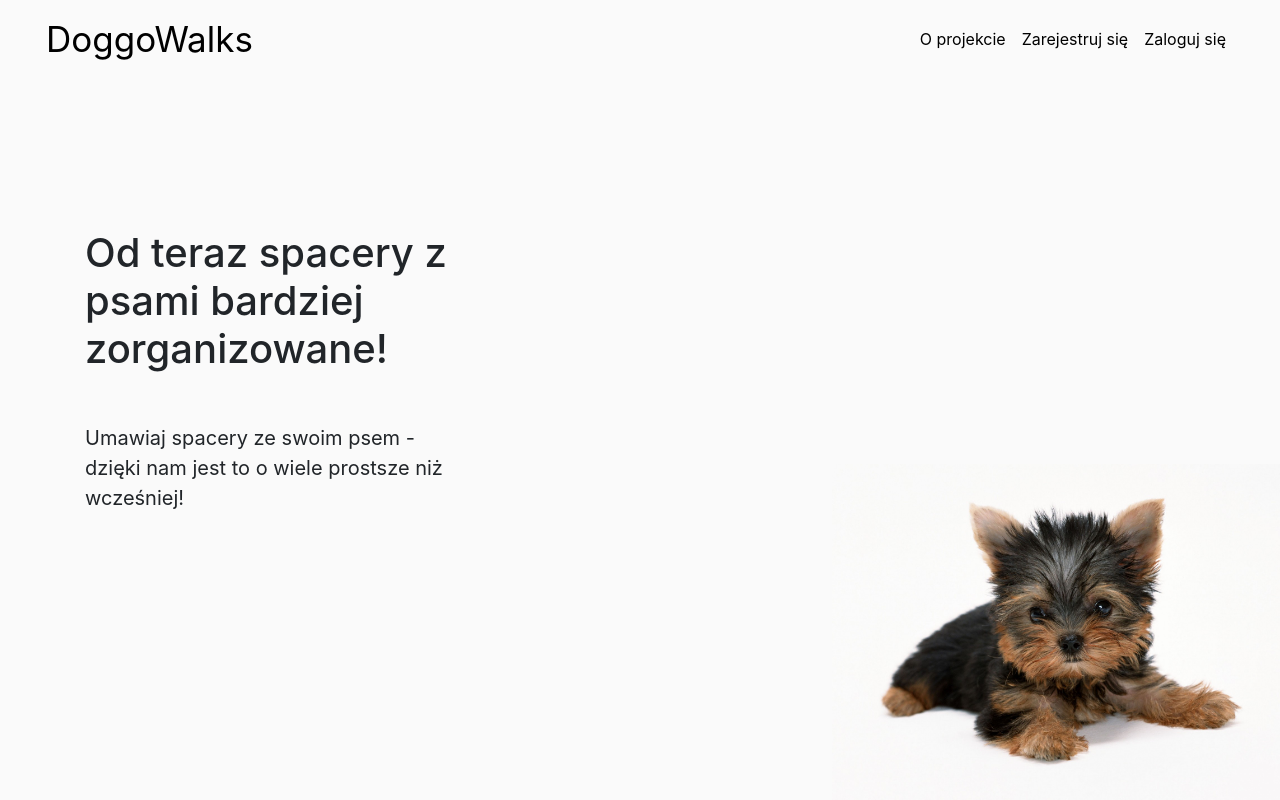
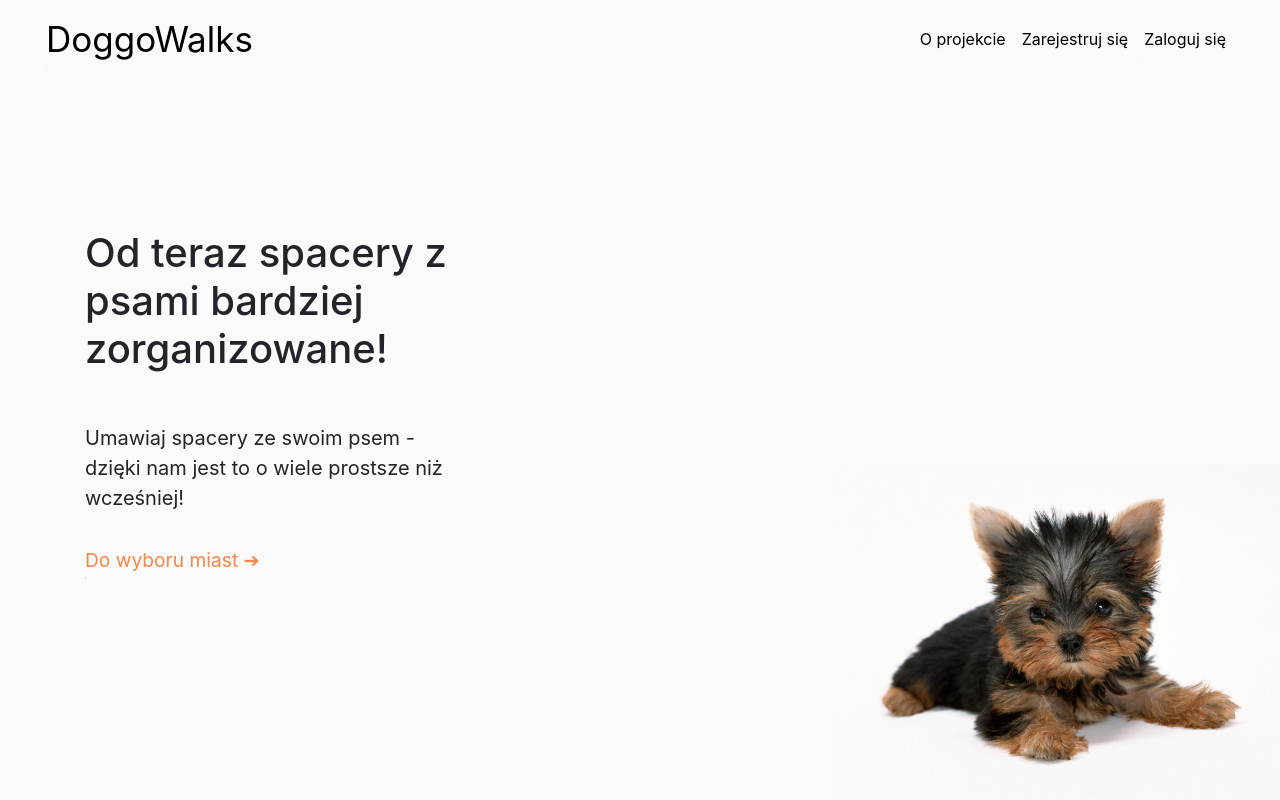
Before and after one commit to Rollermix/Inzynierka, a PHP site: page /moodle/views/contents/start.php in a window 1280 px wide. Run offline with PHP 8.4, Linux system fonts and the light colour scheme.

Commit message:
chore(view): aktualizacja widokow - tabela z miastami

```diff
--- a/assets/css/main.css
+++ b/assets/css/main.css
@@ -15,6 +15,68 @@ body {
 .container > .title > .subtitle {
     margin-top: 50px;
     font-size: 20px;
+}
+
+.container > .go-to-cities {
+    margin-top: 30px;
+}
+
+.container > .go-to-cities > a {
+    text-decoration: none;
+    font-size: 1.2rem;
+}
+
+/* Underline styles */
+a {
+    display: inline-block;
+    position: relative;
+    padding: 0.2em 0;
+    color: #f58646;
+}
+
+/* Fade in */
+a::after {
+    content: '';
+    position: absolute;
+    bottom: 0;
+    left: 0;
+    width: 100%;
+    height: 0.1em;
+    background-color: #f58646;
+    opacity: 0;
+    transition: opacity 300ms, transform 300ms;
+}
+
+a:hover::after,
+a:focus::after {
+    opacity: 1;
+    transform: translate3d(0, 0.2em, 0);
+}
+
+/* Slide in */
+a {
+    overflow: hidden;
+}
+
+a::after {
+    opacity: 1;
+    transform: translate3d(-100%, 0, 0);
+}
+
+.container > a.go-to-cities {
+    font-size: 1.2rem;
+}
+
+a:hover::after,
+a:focus::after{
+    transform: translate3d(0, 0, 0);
+}
+
+
+.container > a.go-to-cities:hover {
+    text-decoration: none;
+    color: #9f3c00;
+
 }
 
 .navbar {
@@ -201,7 +263,7 @@ div.admin-menu > ul > li > a:hover {
     border-bottom: 0; }
 .table tbody th, .table tbody td {
     border: none;
-    padding: 30px;
+    padding: 20px;
     font-size: 14px;
     background: #fff;
     vertical-align: middle; }
--- a/includes/functions.inc.php
+++ b/includes/functions.inc.php
@@ -668,3 +668,16 @@ function isAdmin($conn,$login)
 
     return false;
 }
+
+function getNotDeletesCitiesData($conn) {
+    $cities = [];
+    $sqli = "SELECT voivodship.name AS 'voivodeship', city.* From voivodship Inner Join city ON city.id_voivodship=voivodship.id";
+    $result = mysqli_query($conn, $sqli);
+    while ($row = mysqli_fetch_array($result)) {
+        if(!$row['deleted']) {
+            $cities[] = $row;
+        }
+    }
+
+    return $cities;
+}
--- a/views/contents/start.php
+++ b/views/contents/start.php
@@ -5,5 +5,6 @@
         <h1>Od teraz spacery z psami bardziej zorganizowane!</h1>
         <div class="subtitle">Umawiaj spacery ze swoim psem - dzięki nam jest to o wiele prostsze niż wcześniej!</div>
     </div>
+    <a class="go-to-cities" href="<?= baseUrl() . '/views/contents/main.php'?>">Do wyboru miast ➔</a>
 </div>
 <?php require_once '../containers/footer.php'; ?>
```
Also changed, not shown: views/contents/main.php (+10 -13 lines).
